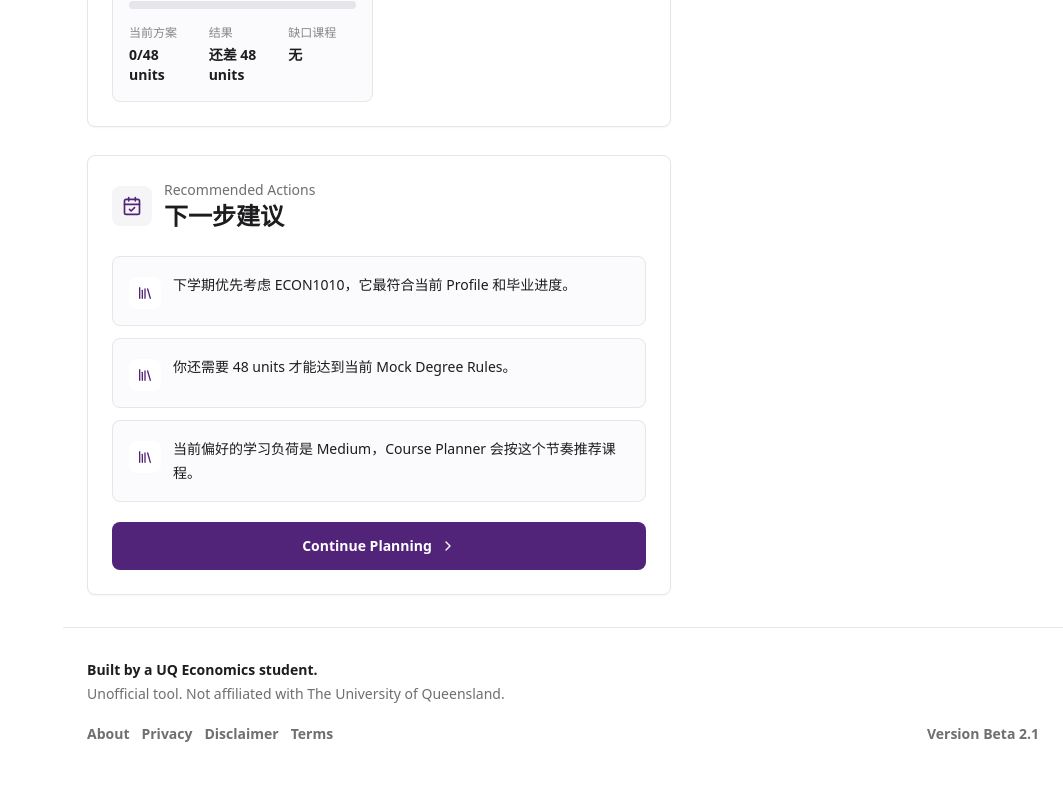
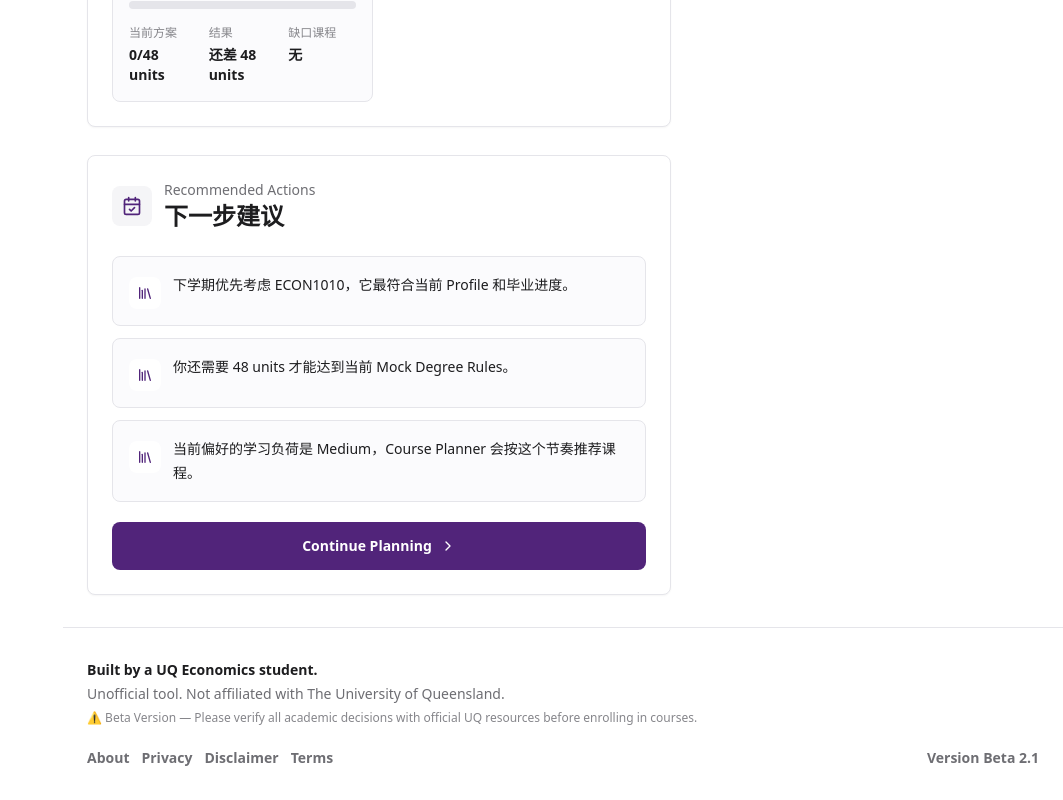
Before and after one commit to ChgAI13/11GHC, a Next.js app: page / in a window 1280 px wide. Shown: the part 1832-2632 px from the top of the page, without its empty margins (217-1280 px from the left). Before the commit the page ends 2608 px from the top, so only its background shows below. Built offline with nearby package versions, Linux system fonts and the light colour scheme.

Commit message:
Add beta warning to homepage footer

```diff
--- a/components/AppShell.jsx
+++ b/components/AppShell.jsx
@@ -39,6 +39,8 @@ const copy = {
     resetAllData: "Reset All Data",
     footerBuiltBy: "Built by a UQ Economics student.",
     footerUnofficial: "Unofficial tool. Not affiliated with The University of Queensland.",
+    footerBetaWarning:
+      "⚠️ Beta Version — Please verify all academic decisions with official UQ resources before enrolling in courses.",
     resetConfirm:
       "确定要清空 Academic Profile 吗？Dashboard、GPA、Course Planner 和 Graduation Checker 会同步重置。",
     nav: {
@@ -57,6 +59,8 @@ const copy = {
     resetAllData: "Reset All Data",
     footerBuiltBy: "Built by a UQ Economics student.",
     footerUnofficial: "Unofficial tool. Not affiliated with The University of Queensland.",
+    footerBetaWarning:
+      "⚠️ Beta Version — Please verify all academic decisions with official UQ resources before enrolling in courses.",
     resetConfirm:
       "Clear Academic Profile? Dashboard, GPA Planner, Course Planner, and Graduation Checker will reset together.",
     nav: {
@@ -182,6 +186,9 @@ function AppFooter({ pathname, t }) {
         <div className="mb-5 grid gap-1">
           <p className="font-semibold text-[#1d1d1f] dark:text-white">{t.footerBuiltBy}</p>
           <p>{t.footerUnofficial}</p>
+          <p className="text-xs leading-5 text-[#86868b] dark:text-[#a1a1a6]">
+            {t.footerBetaWarning}
+          </p>
         </div>
       ) : null}
       <div className="flex flex-col gap-4 sm:flex-row sm:items-center sm:justify-between">
```
